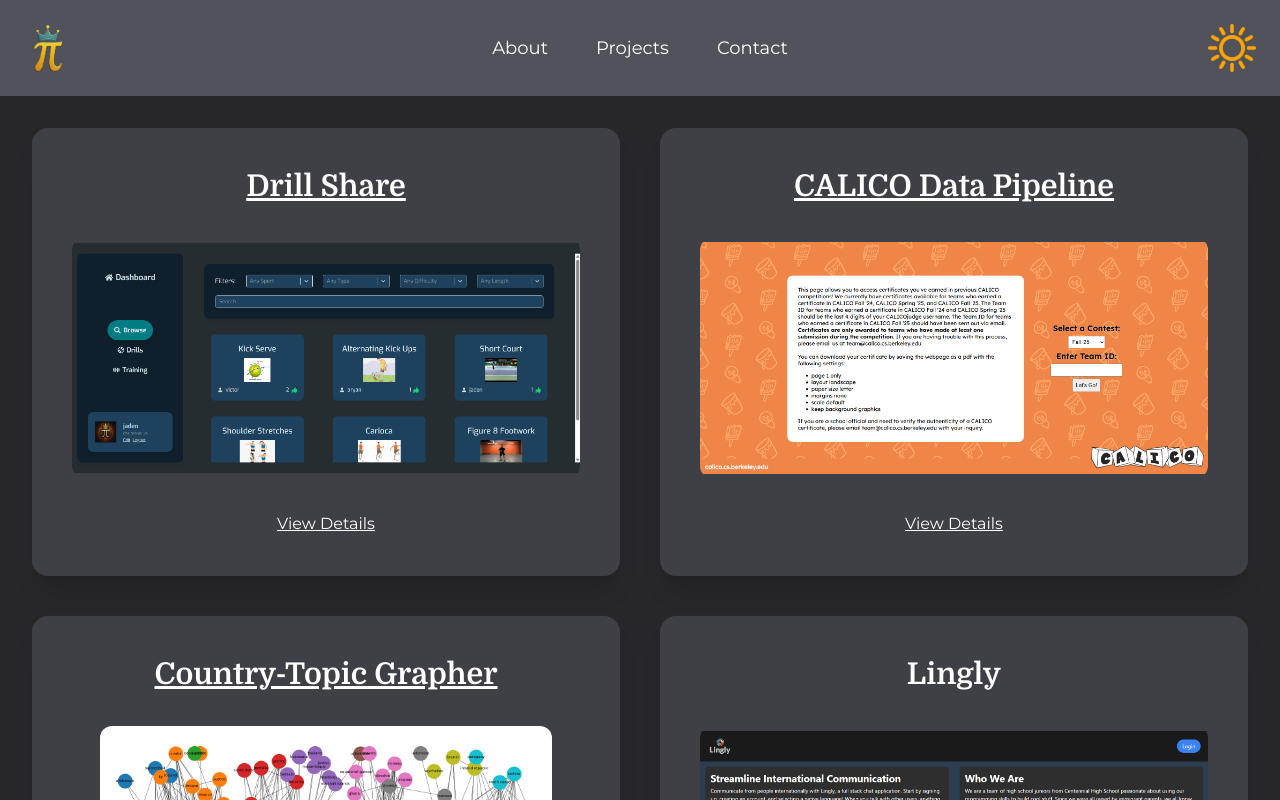
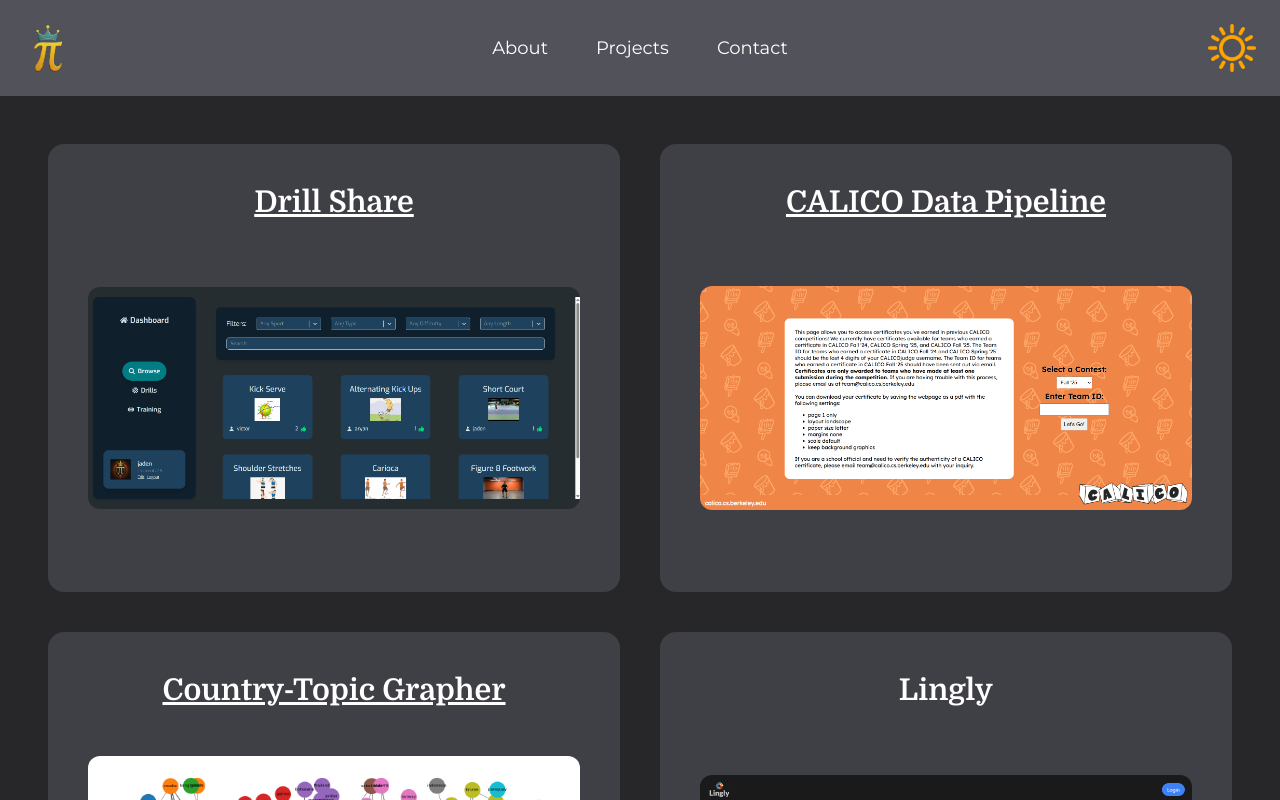
Before and after one commit to pi-person314/portfolio, a React (Vite) app: page /projects in a window 1280 px wide. Built offline with nearby package versions, Linux system fonts and the light colour scheme.

Commit message:
flipping animations for project cards

```diff
--- a/src/components/ProjectCard.jsx
+++ b/src/components/ProjectCard.jsx
@@ -1,22 +1,49 @@
 import { useState } from "react";
 
 export default function ProjectCard({title, tech, desc, image, darkMode}) {
-    const [ details, setDetails ] = useState(false);
+    const [ flipped, setFlipped ] = useState(false);
 
     return (
-        <div className={`flex flex-col justify-between items-center shadow-xl rounded-2xl space-y-8 p-10 tiny:px-6 ${darkMode ? "bg-zinc-700" : "bg-zinc-400"}`}>
-            <h1 className="text-center text-2xl lg:text-3xl font-domine"><b>{title}</b></h1>
+        <div
+            className="relative h-full cursor-pointer hover:scale-105 duration-300 tiny:h-80 tiny:flex-shrink-0"
+            style={{ perspective: "1000px" }}
+            onClick={() => setFlipped(!flipped)}
+        >
+            <div
+                className="relative w-full h-full transition-transform duration-700"
+                style={{
+                    transformStyle: "preserve-3d",
+                    transform: flipped ? "rotateY(180deg)" : "rotateY(0deg)"
+                }}
+            >
+                <div
+                    className={`absolute w-full h-full flex flex-col items-center rounded-2xl p-10 tiny:px-6 ${darkMode ? "bg-zinc-700" : "bg-zinc-400"}`}
+                    style={{
+                        backfaceVisibility: "hidden",
+                        WebkitBackfaceVisibility: "hidden"
+                    }}
+                >
+                    <h1 className="text-center text-xl lg:text-2xl xl:text-3xl font-domine"><b>{title}</b></h1>
+                    <div className="flex items-center flex-1 min-h-0 pt-6">
+                        <img className="max-h-full object-contain rounded-xl" src={image} alt={title}/>
+                    </div>
+                </div>
 
-            {details ?
-                <div className="flex flex-col justify-center space-y-4 h-60">
-                    <p className="text-center text-sm lg:text-base italic">{tech}</p>
-                    <ul className="text-sm lg:text-base list-disc list-inside">{desc.map(bullet => <li>{bullet}</li>)}</ul>
+                <div
+                    className={`absolute w-full h-full flex flex-col items-center rounded-2xl p-10 tiny:px-6 ${darkMode ? "bg-zinc-700" : "bg-zinc-400"}`}
+                    style={{
+                        backfaceVisibility: "hidden",
+                        WebkitBackfaceVisibility: "hidden",
+                        transform: "rotateY(180deg)"
+                    }}
+                >
+                    <h1 className="text-center text-xl lg:text-2xl xl:text-3xl font-domine"><b>{title}</b></h1>
+                    <div className="flex flex-col justify-center space-y-4 h-full pt-2">
+                        <p className="text-center text-xs lg:text-base italic">{tech}</p>
+                        <ul className="text-xs lg:text-base list-disc list-inside">{desc.map((bullet, index) => <li key={index}>{bullet}</li>)}</ul>
+                    </div>
                 </div>
-            :
-                <img className="h-60 object-contain rounded-xl" src={image} alt={title}/>
-            }
-
-            <p onClick={() => setDetails(!details)} className={`text-sm lg:text-base underline duration-300 cursor-pointer ${darkMode ? "hover:text-zinc-400" : "hover:text-zinc-500"}`}>{details ? "Hide" : "View"} Details</p>
+            </div>
         </div>
     )
 }
--- a/src/screens/About.jsx
+++ b/src/screens/About.jsx
@@ -32,15 +32,15 @@
                 <div className="flex-1 flex flex-col overflow-y-visible">
                     <h1 className="text-2xl md:text-3xl mb-5 text-center font-domine"><b>Experience</b></h1>
                     <div className="pr-3">
-                        <h2 className="md:text-lg"><b>QueryHat Full Stack Developer Intern</b></h2>
+                        <h2 className="md:text-lg"><b>QueryHat (Full Stack Developer Intern)</b></h2>
                         <h3 className="md:text-lg">Fall 2025</h3>
                         <ul className="list-disc text-xs md:text-base list-inside mb-8">
-                            <li>Expanding a system of microservices that enables users to query a chatbot for detailed analyses of external data</li>
-                            <li>Automating model evaluation using document/question datasets and natural language similarity measures to test the validity of chatbot responses</li>
-                            <li>Implementing a new tagging feature that allows users to categorize their documents and fine-tune the scope of their results</li>
+                            <li>Expanded a system of microservices that enables users to query a chatbot for detailed analyses of external data</li>
+                            <li>Automated model evaluation using document/question datasets and natural language similarity measures to test the validity of chatbot responses</li>
+                            <li>Implemented a new tagging feature that allows users to categorize their documents and fine-tune the scope of their results</li>
                         </ul>
 
-                        <h2 className="md:text-lg"><b>JHU Applied Physics Lab Data Analysis Intern</b></h2>
+                        <h2 className="md:text-lg"><b>JHU Applied Physics Lab (Data Analysis Intern)</b></h2>
                         <h3 className="md:text-lg">Fall 2023 - Spring 2025</h3>
                         <ul className="list-disc text-xs md:text-base list-inside mb-8">
                             <li>Collaborated with national security analysts to test an LLM that evaluates logic and reasoning in government reports</li>
@@ -53,10 +53,9 @@
                         </ul>
                     </div>
                 </div>
-            </div>
 
                 {/* hobbies */}
-            <div className="flex flex-col items-center px-10 my-8 mb-0 mx-auto w-full max-w-[80rem]">
+                <div className="flex flex-col items-center">
                     <h1 className="text-2xl md:text-3xl mb-5 font-domine"><b>Hobbies</b></h1>
                     <div className="overflow-y-auto space-y-5">
                         <HobbyCard
@@ -114,5 +113,6 @@
                     <img className={`hover:scale-105 ${darkMode ? "invert hue-rotate-180" : ""}`} src={top} alt="Back to Top Button"/>
                 </button>
             </div>
+        </div>
     );
 };
--- a/src/screens/Projects.jsx
+++ b/src/screens/Projects.jsx
@@ -6,7 +6,7 @@
 
 export default function Projects({darkMode}) {
     return (
-        <div className="tiny:flex tiny:flex-col grid grid-cols-2 lg:auto-rows-[28rem] gap-10 p-8 overflow-y-auto h-full font-montserrat">
+        <div className="tiny:flex tiny:flex-col tiny:overflow-y-auto grid grid-cols-2 lg:auto-rows-[28rem] gap-10 p-12 overflow-hidden h-full font-montserrat max-w-[100rem] mx-auto">
             <ProjectCard
                 title={<a href="https://drill-share.vercel.app" target="_blank" className={`underline duration-300 ${darkMode ? "hover:text-blue-300" : "hover:text-blue-600"}`}>
                     Drill Share
```
Lines whose indentation alone changed are shown as unchanged.
